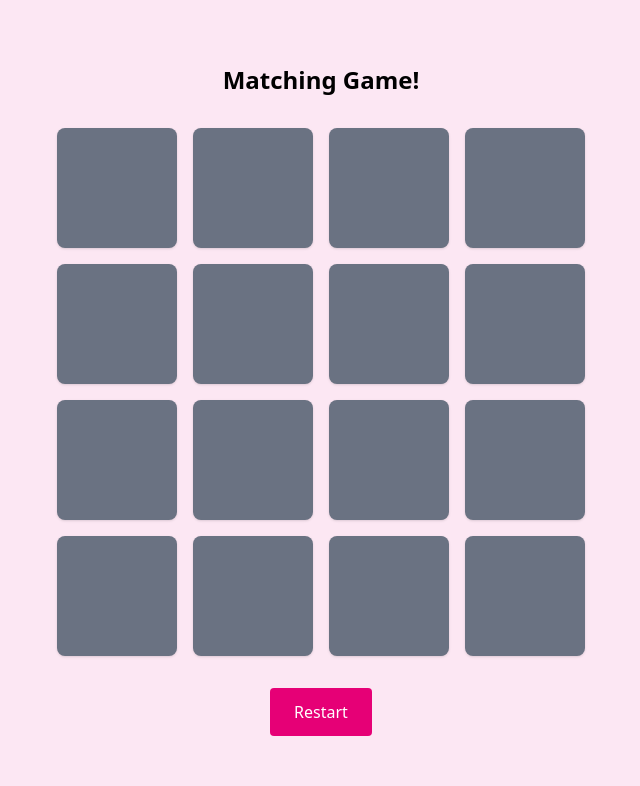
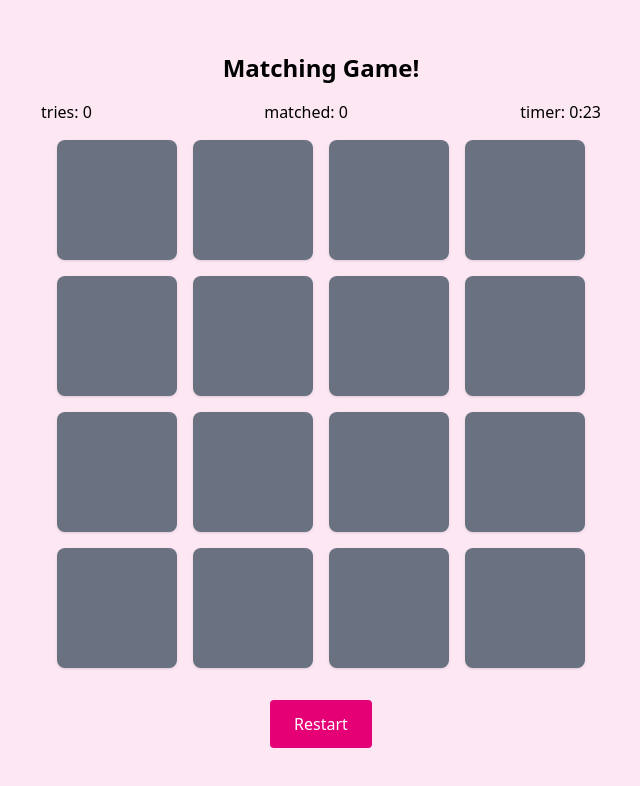
Before and after one commit to minaafzli/Matching-colors-game, a React app: page / in a window 1280 px wide. Shown: the top 786 px of the page, without its empty margins (319-959 px from the left). Built offline with nearby package versions, Linux system fonts and the light colour scheme; the HTML template or start-up script is replaced by a standard one.

Commit message:
add modal for finish game

```diff
--- a/src/App.jsx
+++ b/src/App.jsx
@@ -1,5 +1,5 @@
 // App.jsx
-import { useState, useEffect, useRef } from "react";
+import { useState, useEffect, useRef} from "react";
 import Board from '/components/Board'
 
 const COLORS = [
@@ -16,8 +16,11 @@ const COLORS = [
 export default function App() {
   const [cards, setCards] = useState([]);
   const [choiceOne, setChoiceOne] = useState(null);
+  const [tries , setTries] = useState(0)
+  const [matchedCard , setMatchedCard] = useState(0)
+  const [showModal , setShowModal] = useState(false)
+  const [disabled, setDisabled] = useState(false); //disable clicking while compairing
   const [choiceTwo, setChoiceTwo] = useState(null);
-  const [disabled, setDisabled] = useState(false); //disable clicking while compairing
   const timeoutRef = useRef(null); //timeout for cleaning
 
 
@@ -36,7 +39,9 @@ export default function App() {
     setChoiceOne(null);
     setChoiceTwo(null);
     setDisabled(false);
+
 }
+
 
 // start game
 useEffect(() => {
@@ -62,6 +67,8 @@ export default function App() {
 )
 );
       resetTurn();
+  setMatchedCard(matchedCard+1)
+
     } else {
 //delay to see card's color befor flipped(false)
       timeoutRef.current = setTimeout(() => {
@@ -76,6 +83,10 @@ export default function App() {
       }, 900);
     }
   }, [choiceTwo]);
+
+useEffect(()=>{
+if(matchedCard===COLORS.length) setShowModal(true)
+},[matchedCard])
 
   function handleChoice(card) {
     // disable click while compairing
@@ -100,20 +111,52 @@ export default function App() {
     setChoiceOne(null);
     setChoiceTwo(null);
     setDisabled(false);
+    setTries(tries+1)
+
   }
 
 return (
-    <div className="min-h-screen flex flex-col items-center justify-start md:justify-center p-6 bg-pink-100">
-      <h1 className="text-2xl font-semibold mb-4">Matching Game!</h1>
+  <div
+    className={"min-h-screen flex flex-col items-center justify-start md:justify-center p-6 bg-pink-100 relative "}
+  >
+    <div className={`${
+      showModal ? "blur-xs " : "blur-none"
+    }`}>
+
+    <h1 className="text-2xl font-semibold mb-4 text-center">Matching Game!</h1>
+    <div className="flex justify-between gap-10">
+      <p>tries: {tries}</p>
+      <p>matched: {matchedCard}</p>
+      <p>timer: 0:23</p>
+    </div>
     <Board cards={cards} handleChoice={handleChoice} />
-      <div className="mt-4">
+    <div className=" flex mt-4 justify-center">
       <button
-          className="px-4 py-2 md:py-3 md:px-6 bg-pink-600 text-white rounded"
+        className="px-4 py-2 md:py-3 md:px-6 bg-pink-600 text-white rounded cursor-pointer hover:bg-pink-700 "
         onClick={startNewGame}
         >
         Restart
       </button>
     </div>
         </div>
+
+    {/* Modal */}
+    {showModal && (
+      <div className="fixed inset-0 flex items-center justify-center">
+        <div className="bg-black text-gray-200 rounded-lg p-6 w-72 md:w-96 text-center shadow-2xl">
+          <p className="font-bold text-lg pb-5">Game over!</p>
+          <p>tries: {tries}</p>
+          <p>time: 0:23</p>
+          <button
+            onClick={() => setShowModal(false)}
+            className="mt-4 px-4 py-2 bg-pink-600 text-white rounded hover:bg-pink-700"
+          >
+            Close
+          </button>
+        </div>
+      </div>
+    )}
+  </div>
 );
+
 }
```
Lines whose indentation alone changed are shown as unchanged.
